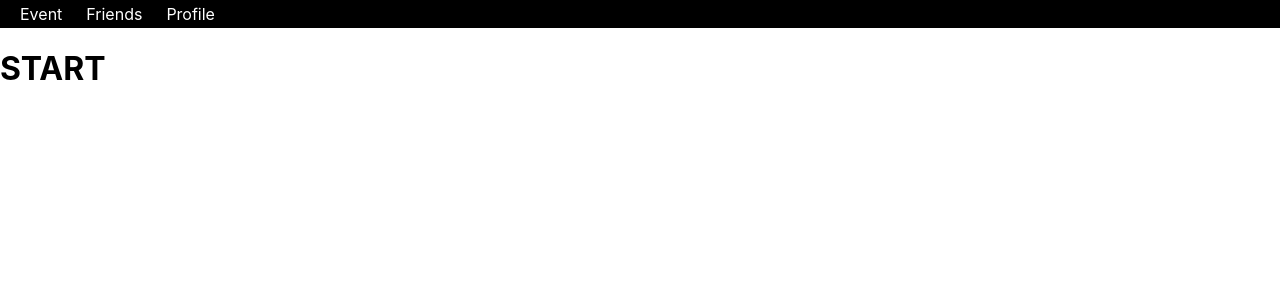
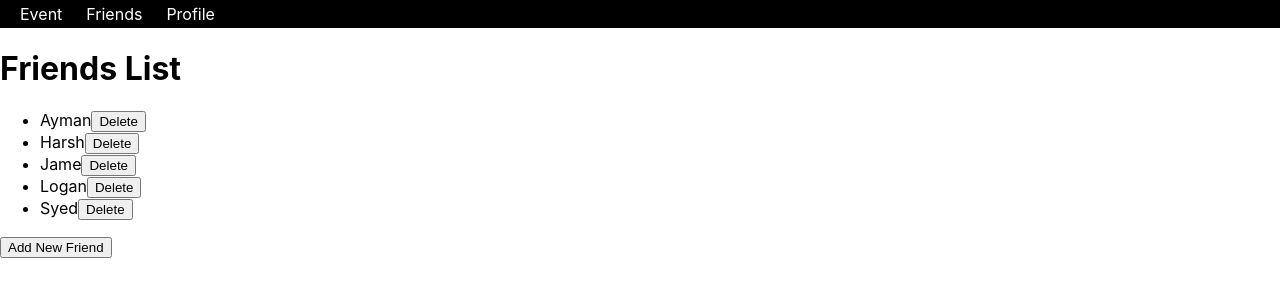
Before and after one commit to JameTran/SpillBill, a React (Create React App) app: page /friends in a window 1280 px wide. Shown: the top 300 px of the page. Built offline with nearby package versions, Linux system fonts and the light colour scheme.

Commit message:
Added friends list

```diff
--- a/src/pages/Friends.js
+++ b/src/pages/Friends.js
@@ -1,3 +1,57 @@
+import { useState } from "react";
 export default function Friends() {
-    return <h1>START</h1>
+    const initFriend = ["Ayman", "Harsh", "Jame", "Logan", "Syed"];
+    const [friendsList, SetFriends] = useState(initFriend);
+    const [isVisible, setisVisible] = useState(false);
+    const [newfriendname, setnewfriendname] = useState('Enter Name');
+
+
+    const deleteFunction = (friend) => {
+        console.log(friend);
+        let temp_friends = friendsList;
+        temp_friends = temp_friends.filter(item => item != friend);
+        SetFriends(temp_friends);
+    }
+
+    const addPopupFunction = () => {
+        setisVisible(true);
+    }
+
+    const addNewFriend = () => {
+        let temp_friends = friendsList;
+        temp_friends.push(newfriendname)
+        setisVisible(false);
+        SetFriends(temp_friends);
+    }
+
+    const handleChange = event => {
+        setnewfriendname(event.target.value);
+        console.log(newfriendname);
+    }
+
+    const listItems = friendsList.map((friend) =>
+    <li>
+        {friend}
+        <button onClick={() => deleteFunction(friend)}> Delete</button>
+    </li>
+
+);
+
+    return (
+        <>
+        <h1>Friends List</h1>
+        <ul>
+            {listItems}
+        </ul>
+        <button onClick={() => addPopupFunction()}> Add New Friend</button>
+        <div style={{visibility: isVisible ? 'visible' : 'hidden'}}>
+        <form onSubmit={() => addNewFriend()}>
+            <label>
+                <input type="text" value={newfriendname} onChange={handleChange} name="name"/>
+            </label>
+            <input type="submit" name="Submit"/>
+        </form>
+        </div >
+        </>
+    )
 }
```
